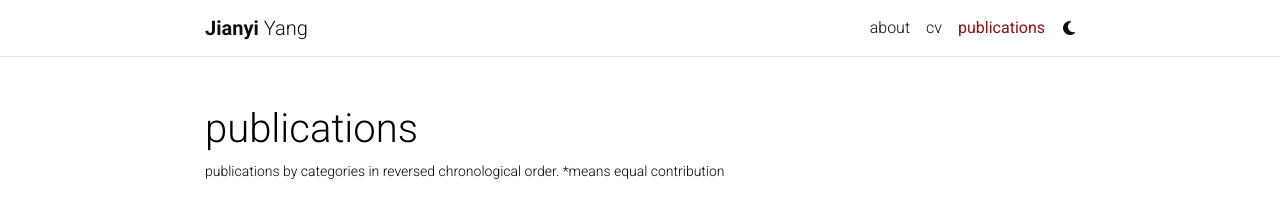
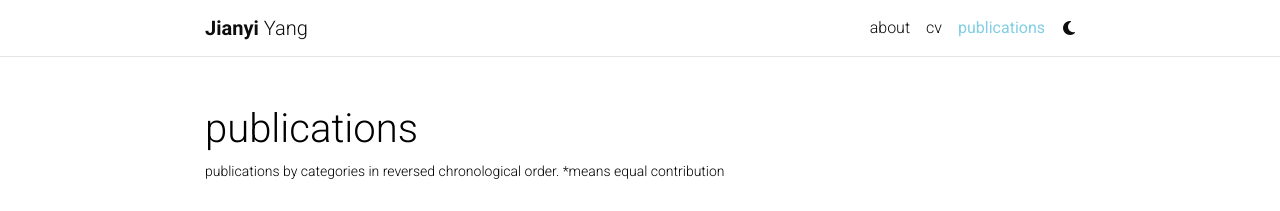
Before and after one commit to JYang-AI/jyang-ai.github.io, a Jekyll site: the page built from _pages/publications.md, in a window 1280 px wide. Shown: the top 211 px of the page. Built offline with Jekyll 4.4.1, drawn with Linux system fonts in a browser that asks for light colours; full-size pictures stand in for the smaller copies a plugin makes; comment, search, counter and statistics services are not loaded; a style sheet for code colours, icons or effects is not loaded; grey boxes are pictures that could not be loaded.

Commit message:
Update _themes.scss

```diff
--- a/_sass/_themes.scss
+++ b/_sass/_themes.scss
@@ -7,8 +7,8 @@
   --global-code-bg-color: #{$code-bg-color-light};
   --global-text-color: #{$black-color};
   --global-text-color-light: #{$grey-color};
-  --global-theme-color: #{$red-color-dark};
-  --global-hover-color: #{$red-color-dark};
+  --global-theme-color: #{$light-cyan-color};
+  --global-hover-color: #{$light-cyan-color};
   --global-hover-text-color: #{$white-color};
   --global-footer-bg-color: #{$grey-color-dark};
   --global-footer-text-color: #{$grey-color-light};
```
